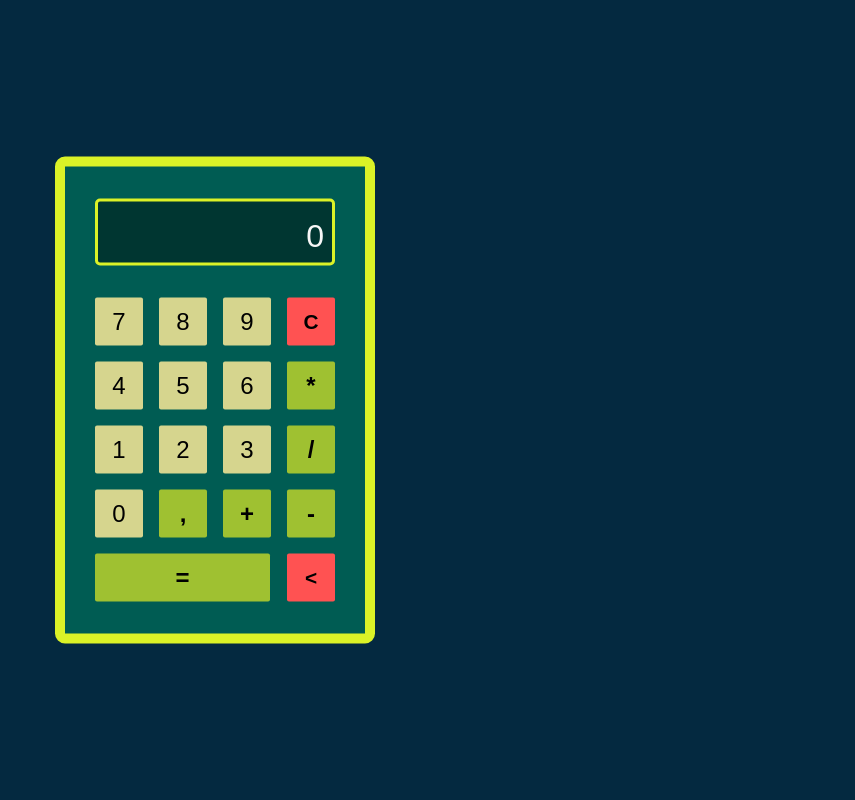
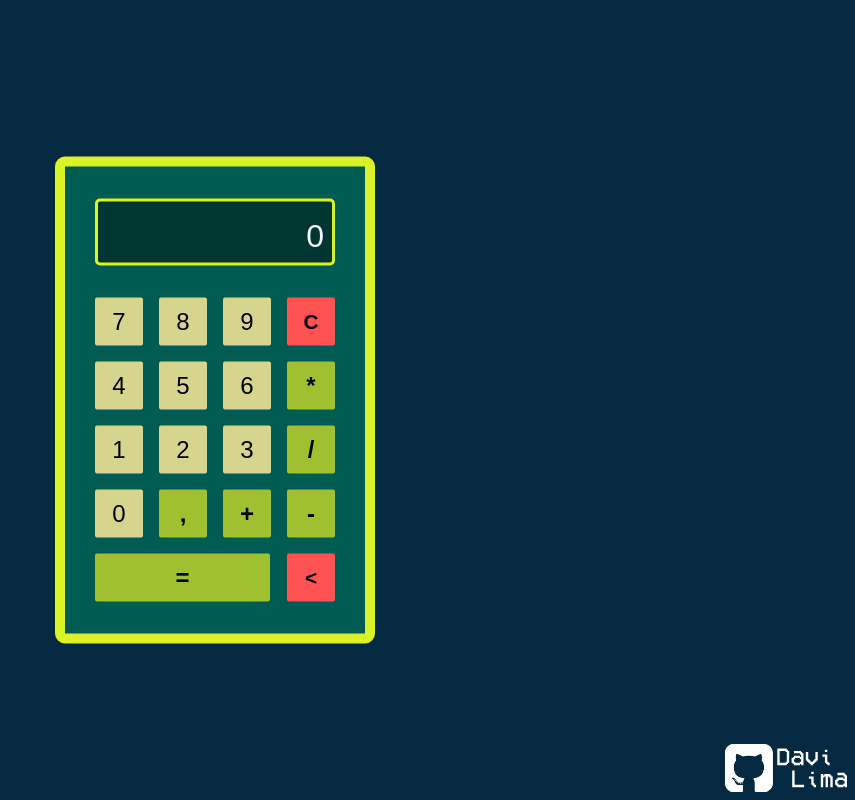
Before and after one commit to davirlima/calculadora, a plain HTML site: page index.html in a window 1280 px wide. Shown: the whole page, without its empty margins (425-1280 px from the left). Drawn offline with Linux system fonts and the light colour scheme.

Commit message:
Adicionando footer

```diff
--- a/index.html
+++ b/index.html
@@ -48,5 +48,10 @@
         </div>
       </div>
     </main>
+    <footer>
+      <a href="https://github.com/davirlima" target="_blank"
+        ><img src="./img/myIcon.svg"
+      /></a>
+    </footer>
   </body>
 </html>
--- a/styles/style.css
+++ b/styles/style.css
@@ -7,6 +7,10 @@
 body {
   font-family: Arial, Helvetica, sans-serif;
   background-color: #042940;
+}
+
+main {
+  min-height: calc(100vh - 5.5rem);
 }
 
 .container {
@@ -99,3 +103,18 @@ button.operator {
 button.result {
   width: 10.938rem;
 }
+
+footer {
+  display: flex;
+  align-items: flex-end;
+  justify-content: flex-end;
+  height: 3rem;
+  margin-top: 2rem;
+  margin-bottom: 0.5rem;
+  margin-right: 0.5rem;
+}
+
+footer a,
+footer a img {
+  height: 100%;
+}
```
Also changed, not shown: img/myIcon.svg (added).
